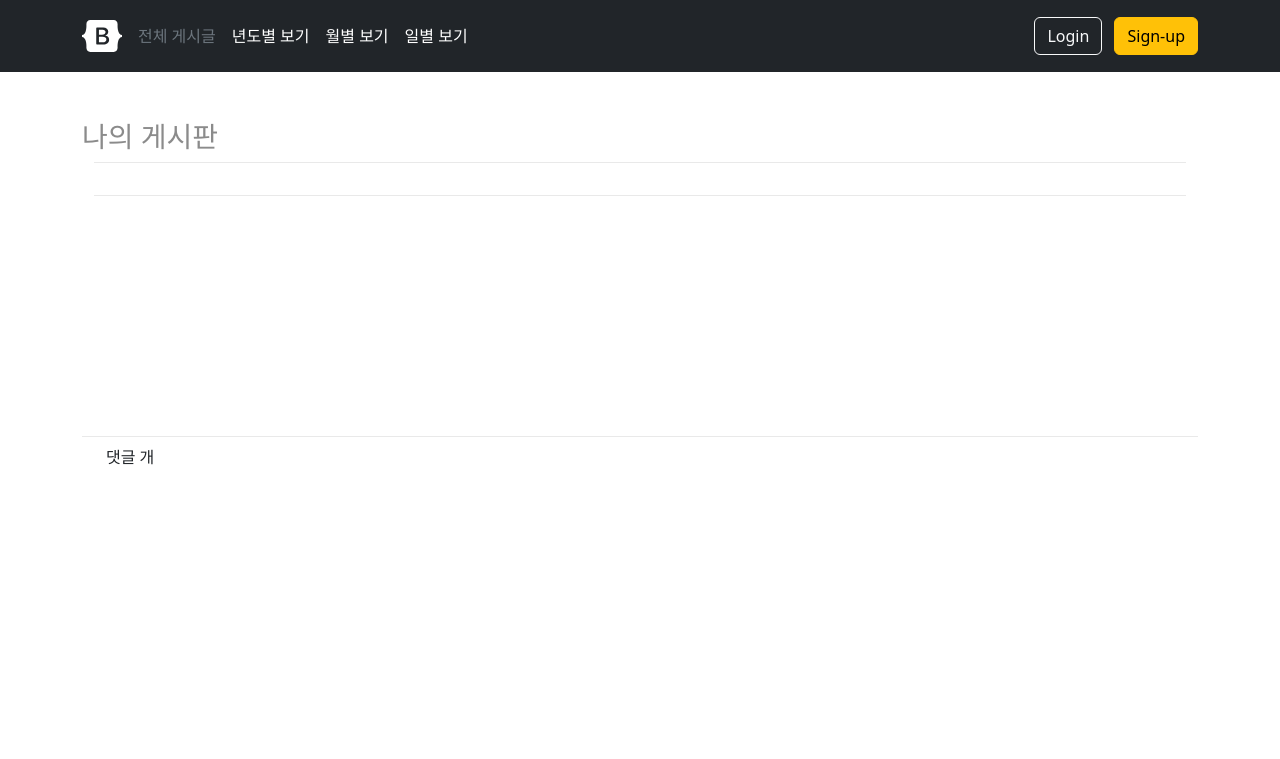
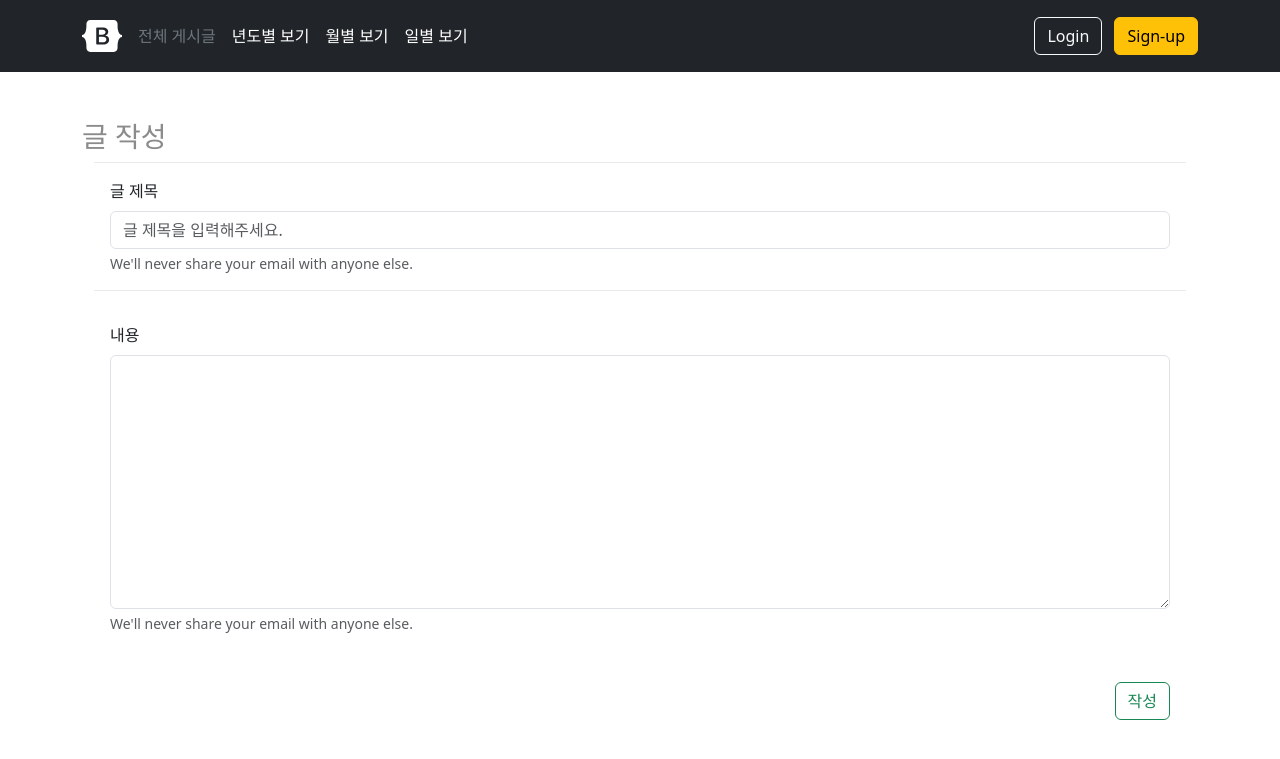
Before and after one commit to Betweak-Lectures/django_lecture_base_board, a Django app: template mydjango_project/board/templates/board/create.html in a window 1280 px wide. Shown: the top 759 px of the page. Run offline with Django 3.2, Linux system fonts and the light colour scheme; the template is opened without the code that fills it, so the values that code supplies are empty.

Commit message:
# create용 html form 생성

```diff
--- a/mydjango_project/board/templates/board/create.html
+++ b/mydjango_project/board/templates/board/create.html
@@ -36,42 +36,31 @@
 		</style>
 		<div class="mt-5 contents-wrap">
 			<h3 class="nav-loc">
-				나의 게시판
+				글 작성
 			</h3>
 
 			<div class="container">
 				<div class="contents">
-					<div class="board-header nav-justified d-flex justify-content-between p-3">
-						<h5 class="my-0 fw-bolder">
-							{{ board.title }}
-						</h5>
-						<div class="">
-							{{ board.created_at|date:"Y.m.d h:m" }}
+					<form action="{% url "board:write" %}" method="POST">
+						{% csrf_token %}
+						<div class="board-header p-3 mb-3">
+							<label for="title-input" class="form-label">글 제목</label>
+							<input type="text" name="title" class="form-control" id="title-input" placeholder="글 제목을 입력해주세요.">
+							<div id="content-help" class="form-text">We'll never share your email with anyone else.</div>
 						</div>
-					</div>
+						<div class="board-content p-3 mb-3">
+							<label for="content-input" class="form-label">내용</label>
+							<textarea class="form-control" name="content" id="content-input" rows=10"></textarea>
+							<div id="content-help" class="form-text">We'll never share your email with anyone else.</div>
+						</div>
 
-					<div class="board-content p-3">
-						{{ board.content }}
-					</div>
-
+						<div class="mb-3 p-3">
+							<div style="float:right">
+								<button type="submit" class="btn btn-outline-success">작성</button>
+							</div>
+						</div>
+					</form>
 				</div>
-
-			</div>
-			<span class="divider"></span>
-			<div class="comment-contents">
-				<div class="comment-total py-2 px-4">
-					댓글 <strong>{{ board.comment_set.count }}</strong>개
-				</div>
-				<ul class="list-group comment-list-group">
-					{% for comment in board.comment_set.all %}
-						<li class="list-group-item d-flex justify-content-between align-items-start comment-list-group-item">
-							<div class="ms-2 me-auto">
-								{{ comment.content }}
-							</div>
-							<span>{{ comment.created_at |date:"Y.m.d h:m" }}</span>
-						</li>
-					{% endfor %}
-				</ul>
 			</div>
 		</div>
 	</div>
```
